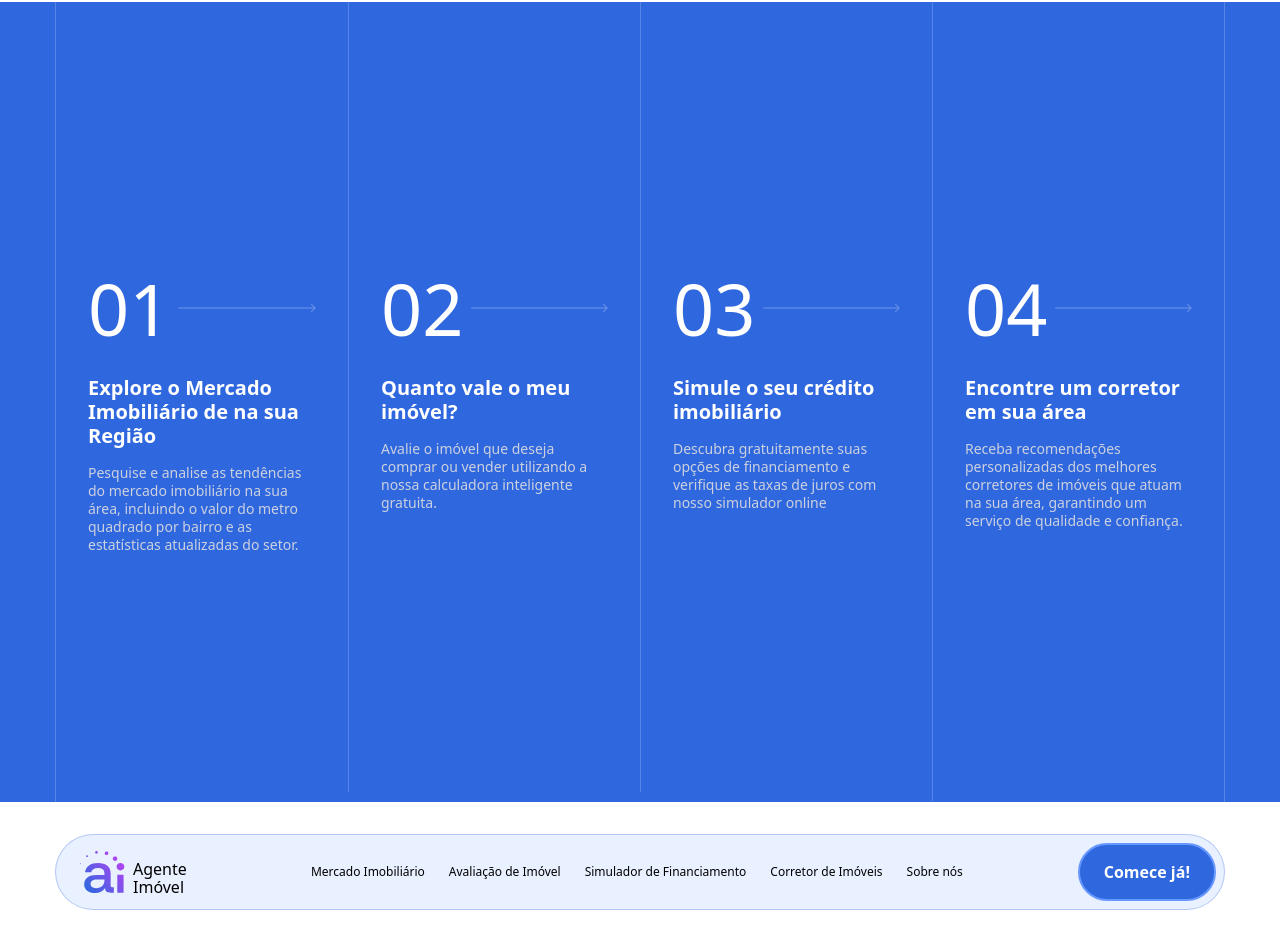
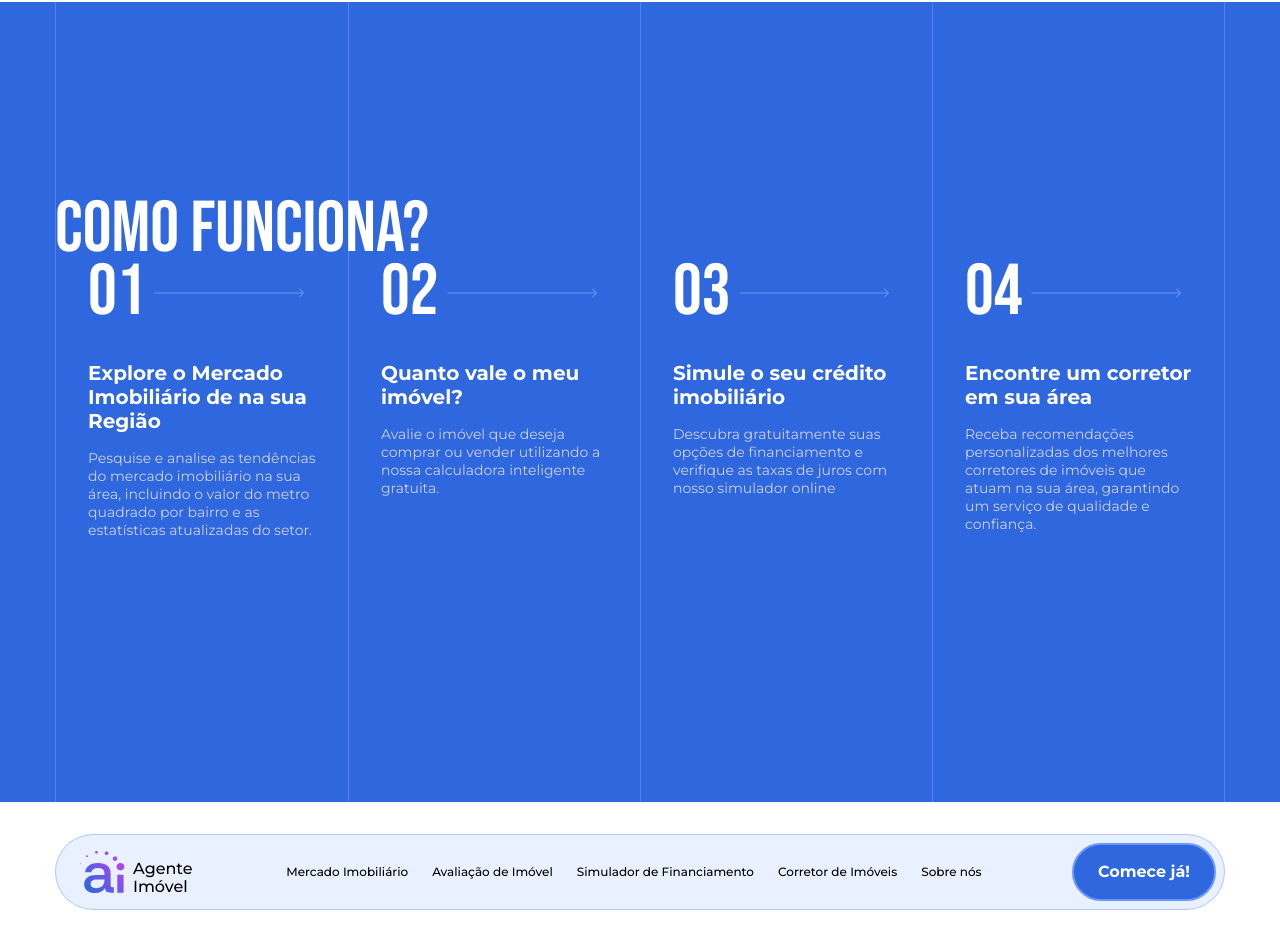
Before and after one commit to yurasytnyk/propdo-agent, a website built with Vite: page index.html in a window 1280 px wide. Shown: the part 974-1922 px from the top of the page. Built offline with nearby package versions, Linux system fonts and the light colour scheme.

Commit message:
feat: updated layout for COMO FUNCIONA section

```diff
--- a/index.html
+++ b/index.html
@@ -6,7 +6,7 @@
     <meta name="viewport" content="width=device-width, initial-scale=1.0" />
     <title>Propdo</title>
   </head>
-  <body>
+  <body class="font-primary">
     <main id="app">
       <!-- Chart section -->
       <section class="pt-4 pb-6 lg:py-24 container mx-auto">
@@ -173,13 +173,19 @@
 
       <section class="bg-blue-100">
         <div class="container mx-auto relative text-white">
-          <!-- <h2 class="uppercase text-7xl pb-16">Como funciona?</h2> -->
+          <h2
+            class="absolute left-4 lg:left-0 top-40 lg:top-48 z-10 uppercase lg:text-7xl text-[40px] leading-[48px] font-secondary pb-16"
+          >
+            Como funciona?
+          </h2>
 
           <ol
-            class="grid grid-cols-4 content-center items-baseline h-dvh border-l-gray-a200 border-l border-r-gray-a200 border-r"
+            class="grid grid-cols-[repeat(4,272px)] lg:grid-cols-4 overflow-x-auto overflow-y-hidden content-center items-baseline h-screen ml-2 lg:ml-0 border-l-gray-a200 border-l border-r-gray-a200 border-r"
           >
-            <li class="px-8 h-dvh flex flex-col justify-center">
-              <span class="text-7xl flex items-center gap-2 mb-8"
+            <li
+              class="relative overflow-hidden px-8 h-screen flex flex-col justify-center lg:pb-2 hover:bg-gradient-to-b bg-blue-100 from-blue-100 to-purple-500 group"
+            >
+              <span class="text-7xl flex items-center gap-2 mb-8 font-secondary"
                 >01
                 <svg
                   width="150"
@@ -204,10 +210,20 @@
                 Pesquise e analise as tendências do mercado imobiliário na sua área, incluindo o
                 valor do metro quadrado por bairro e as estatísticas atualizadas do setor.
               </p>
+
+              <div class="absolute left-0 bottom-0 overflow-hidden aspect-[291/242] w-[291px]">
+                <img
+                  src="/images/house.png"
+                  alt="house decoration"
+                  class="absolute inset-0 scale-110 group-hover:scale-100 opacity-0 group-hover:opacity-100 transition-all duration-300 ease-in-out"
+                />
+              </div>
             </li>
 
-            <li class="px-8 h-dvh flex flex-col justify-center border-l-gray-a200 border-l">
-              <span class="text-7xl flex items-center gap-2 mb-8"
+            <li
+              class="relative overflow-hidden px-8 h-screen flex flex-col justify-center pb-14 lg:pb-12 border-l-gray-a200 border-l hover:bg-gradient-to-b from-blue-100 to-purple-500 group"
+            >
+              <span class="text-7xl flex items-center gap-2 mb-8 font-secondary"
                 >02
                 <svg
                   width="150"
@@ -230,10 +246,20 @@
                 Avalie o imóvel que deseja comprar ou vender utilizando a nossa calculadora
                 inteligente gratuita.
               </p>
+
+              <div class="absolute left-0 bottom-0 overflow-hidden aspect-[291/242] w-[291px]">
+                <img
+                  src="/images/house.png"
+                  alt="house decoration"
+                  class="absolute inset-0 scale-110 group-hover:scale-100 opacity-0 group-hover:opacity-100 transition-all duration-300 ease-in-out"
+                />
+              </div>
             </li>
 
-            <li class="px-8 h-dvh flex flex-col justify-center border-l-gray-a200 border-l">
-              <span class="text-7xl flex items-center gap-2 mb-8"
+            <li
+              class="relative overflow-hidden px-8 h-screen flex flex-col justify-center pb-14 lg:pb-12 border-l-gray-a200 border-l hover:bg-gradient-to-b from-blue-100 to-purple-500 group"
+            >
+              <span class="text-7xl flex items-center gap-2 mb-8 font-secondary"
                 >03
                 <svg
                   width="150"
@@ -248,6 +274,14 @@
                     fill="white"
                   />
                 </svg>
+
+                <div class="absolute left-0 bottom-0 overflow-hidden aspect-[291/242] w-[291px]">
+                  <img
+                    src="/images/house.png"
+                    alt="house decoration"
+                    class="absolute inset-0 scale-110 group-hover:scale-100 opacity-0 group-hover:opacity-100 transition-all duration-300 ease-in-out"
+                  />
+                </div>
               </span>
 
               <h3 class="font-bold text-xl leading-6 mb-4">Simule o seu crédito imobiliário</h3>
@@ -258,8 +292,10 @@
               </p>
             </li>
 
-            <li class="px-8 h-dvh flex flex-col justify-center border-l-gray-a200 border-l">
-              <span class="text-7xl flex items-center gap-2 mb-8"
+            <li
+              class="relative overflow-hidden px-8 h-screen flex flex-col justify-center pb-4 border-l-gray-a200 border-l hover:bg-gradient-to-b from-blue-100 to-purple-500 group"
+            >
+              <span class="text-7xl flex items-center gap-2 mb-8 font-secondary"
                 >04
                 <svg
                   width="150"
@@ -282,6 +318,14 @@
                 Receba recomendações personalizadas dos melhores corretores de imóveis que atuam na
                 sua área, garantindo um serviço de qualidade e confiança.
               </p>
+
+              <div class="absolute left-0 bottom-0 overflow-hidden aspect-[291/242] w-[291px]">
+                <img
+                  src="/images/house.png"
+                  alt="house decoration"
+                  class="absolute inset-0 scale-110 group-hover:scale-100 opacity-0 group-hover:opacity-100 transition-all duration-300 ease-in-out"
+                />
+              </div>
             </li>
           </ol>
         </div>
@@ -437,7 +481,6 @@
 
     <!-- Footer -->
     <footer class="bg-blue-100 pt-8 pb-9">
-
       <!-- Footer main content -->
       <div class="container mx-auto text-white grid grid-cols-2 gap-[42px] pb-17.5">
         <!-- Subscribe section -->
@@ -591,7 +634,9 @@
 
             <div class="leading-4">
               <h3 class="mb-2">Your City / Country</h3>
-              <p class="text-xs text-light-grey">Lorem ipsum dolor sit amet, consectetuer adipiscing elit. Donec odio.</p>
+              <p class="text-xs text-light-grey">
+                Lorem ipsum dolor sit amet, consectetuer adipiscing elit. Donec odio.
+              </p>
             </div>
           </div>
         </div>
@@ -684,7 +729,9 @@
           </ul>
 
           <ul class="flex flex-col gap-2 text-sm">
-            <li class="mb-2 font-bold text-white text-base">Simulador de Financiamento Imobiliário</li>
+            <li class="mb-2 font-bold text-white text-base">
+              Simulador de Financiamento Imobiliário
+            </li>
 
             <li>
               <a href="#">Calculadora de Financiamento</a>
--- a/tailwind.config.js
+++ b/tailwind.config.js
@@ -8,10 +8,10 @@ export default {
       },
     },
     extend: {
-      fontFamily:{
-				'primary': ['Montserrat'],
-				'secondary': ['Bebas Neue'],
-			},
+      fontFamily: {
+        primary: ["Montserrat"],
+        secondary: ["Bebas Neue"],
+      },
       colors: {
         blue: {
           a300: "rgba(46, 103, 222, 0.3)",
@@ -29,7 +29,7 @@ export default {
           50: "#CDD1DF",
           400: "#868899",
         },
-        'light-grey': '#CDD1DF',
+        "light-grey": "#CDD1DF",
       },
       padding: {
         17.5: "4.375rem",
```
Also changed, not shown: public/images/house.png (added).
